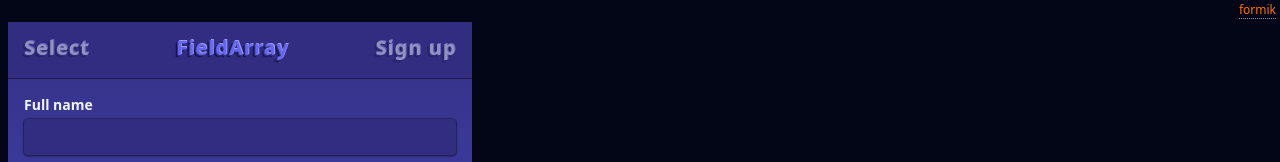
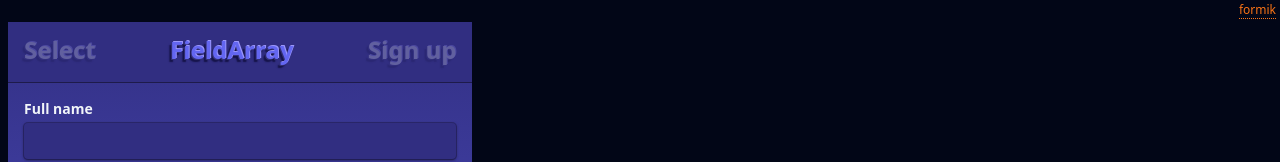
Before and after one commit to maxzz/forms-formik, a React (Vite) app: page / in a window 1280 px wide. Shown: the top 162 px of the page. Built offline with nearby package versions, Linux system fonts and the light colour scheme.

Commit message:
WIP. LeftSide. effect3d. 7, tweak selected item style

```diff
--- a/src/components/2-main/4-left-side/index.tsx
+++ b/src/components/2-main/4-left-side/index.tsx
@@ -9,8 +9,8 @@ function TabButton({ active, className, children, ...rest }: { active: boolean;
     return (
         <button
             className={classNames(
-                "px-4 pt-3 pb-4 text-xl font-semibold tracking-wider select-none",
-                active ? "text-indigo-500" : "opacity-50 hover:opacity-100 hover:text-indigo-200 500 hover:bg-indigo-700/50",
+                "px-4 pt-3 pb-4 text-2xl font-semibold select-none",
+                active ? "text-indigo-500" : "opacity-25 hover:opacity-100 hover:text-indigo-200 500 hover:bg-indigo-700/30",
                 className
             )}
             style={{'--clr-1': '#9a96fb', '--clr-2': '#353276', '--clr-3': '#151348'}}
```
